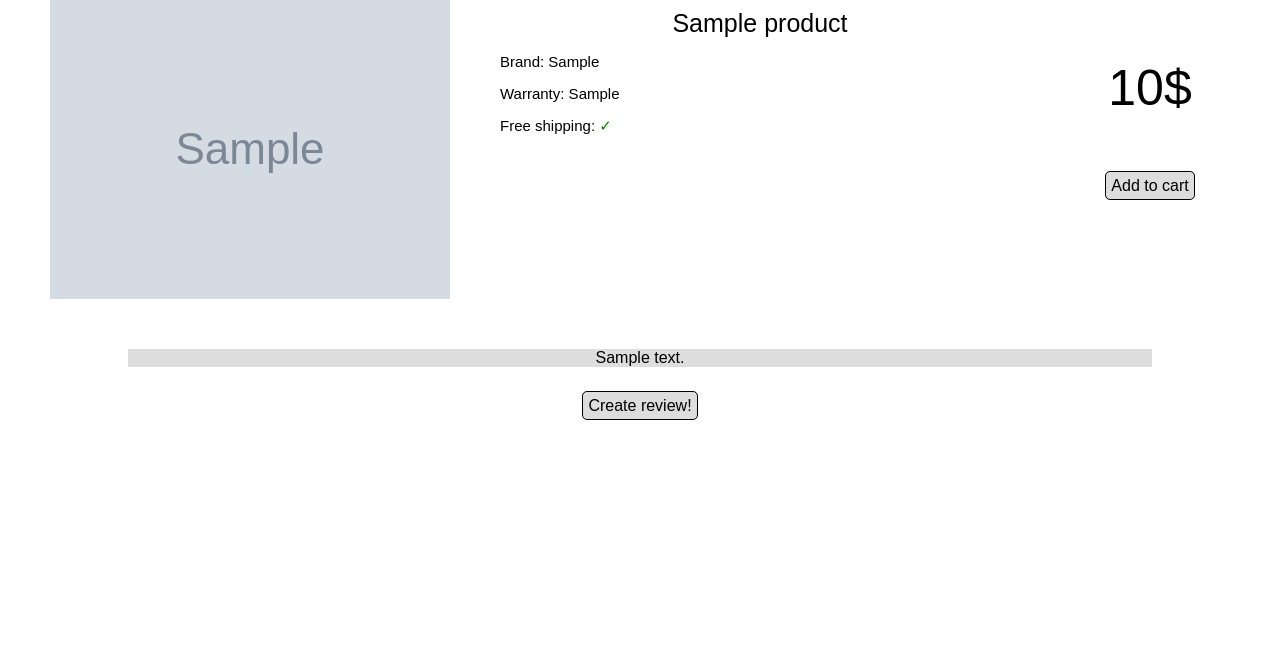
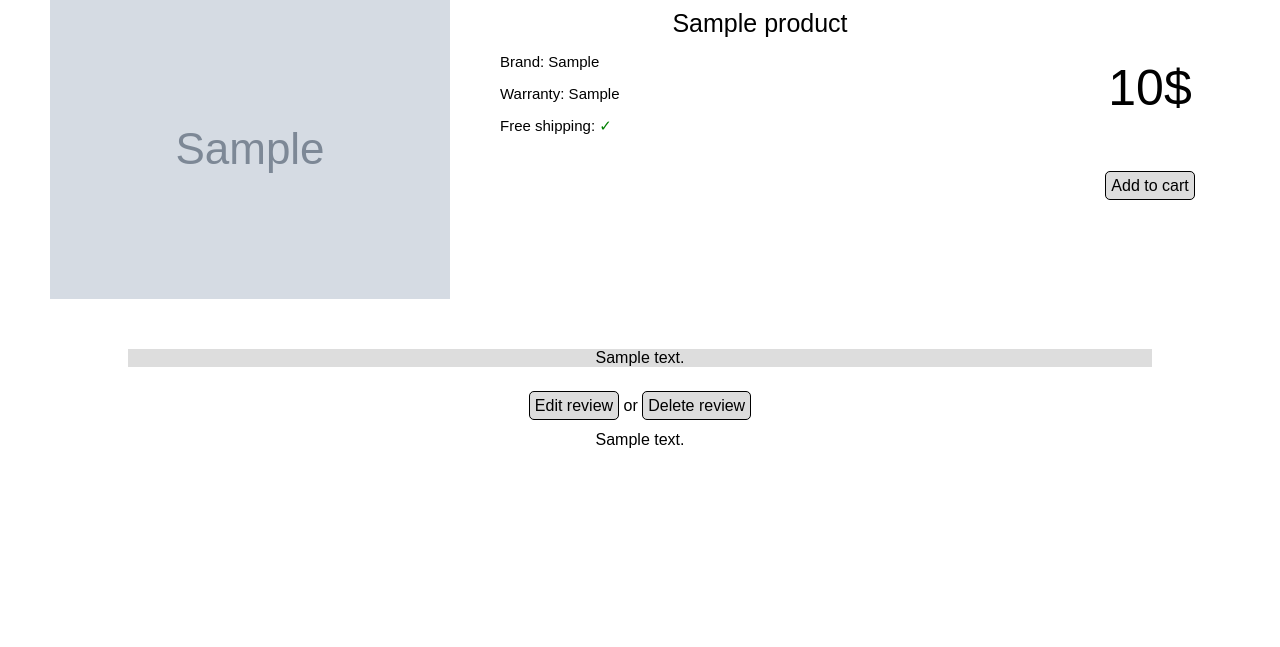
Before and after one commit to FluffyGreyWolf/Shop, a Django app: page /product-detail/1 in a window 1280 px wide. Shown: the part 157-804 px from the top of the page. Run offline with Django 3.2, Linux system fonts and the light colour scheme; a user stored in the database is signed in; tables that the repository leaves empty hold one stand-in row (values such as "Sample post"); grey boxes marked "Sample" are stand-in pictures.

Commit message:
update: reviews are now displayed on product page and can be deleted using button

```diff
--- a/shop/models.py
+++ b/shop/models.py
@@ -65,3 +65,6 @@ class Review(models.Model):
     product = models.ForeignKey(Product, on_delete=models.CASCADE, help_text="Reviewed product")
     content = models.CharField(max_length=300, help_text="Review of a product")
     rating = models.IntegerField(help_text="Rating of product")
+
+    def __str__(self):
+        return f"{self.content}"
--- a/shop/templates/product-detail.html
+++ b/shop/templates/product-detail.html
@@ -24,6 +24,15 @@
     {{ product.description|safe }}
 </div>
 <div class="product-reviews">
-    <a class="link-button" href="{% url 'create-review' product.pk %}">Create review!</a>
+    {% if user_review %}
+        <a class="link-button" href="{% url 'create-review' product.pk %}">Edit review</a>
+        or
+        <a class="link-button" href="{% url 'remove-review' product.pk %}">Delete review</a>
+    {% elif request.user.is_authenticated  %}
+        <a class="link-button" href="{% url 'create-review' product.pk %}">Create review</a>
+    {% endif %}
+    {% for review in reviews %}
+    <p>{{ review.content }}</p>
+    {% endfor %}
 </div>
 {% endblock %}
--- a/shop/urls.py
+++ b/shop/urls.py
@@ -15,4 +15,5 @@ urlpatterns = [
     path('add-to-cart-buy/<int:pk>', views.addToCartBuy, name='add-to-cart-buy'),
     path('remove-from-cart/<int:pk>', views.removeFromCart, name='remove-from-cart'),
     path('review/<int:pk>', views.createReview, name='create-review'),
+    path(r'^delete-entry/(?P<pk>\d+)/$', views.removeReview, name='remove-review'),
 ]
--- a/shop/views.py
+++ b/shop/views.py
@@ -1,9 +1,10 @@
+from typing import Reversible
 from django.shortcuts import redirect, render, get_object_or_404
 from django.core.paginator import Paginator
 from .models import Product, orderHistory, orderProduct, Order, Review
 from .utils import refCodeGenereator
 from itertools import chain
-from django.contrib.auth import get_user_model
+from django.contrib.auth import authenticate, get_user_model
 from django.contrib.auth.decorators import login_required
 from .forms import ReviewForm
 
@@ -62,7 +63,13 @@ def productPriceFilter(request):
 # View for detailed page of product
 def productDetail(request, pk):
     product = get_object_or_404(Product, pk=pk)
-    context = {'product': product}
+    if request.user.is_authenticated:
+        user = get_object_or_404(get_user_model(), username=request.user)
+        user_review = Review.objects.filter(owner=user, product=product)
+    else:
+        user_review = None
+    reviews = Review.objects.get_queryset()
+    context = {'product': product, 'user_review': user_review, 'reviews': reviews}
     return render(request, 'product-detail.html', context)
 
 # View for rednering shopping cart page
@@ -173,3 +180,12 @@ def createReview(request, pk):
 
     context = {'product': product, 'form': form, 'instance': review}
     return render(request, 'create-review.html', context)
+
+# View for removing review of product
+@login_required(login_url='/account/login/')
+def removeReview(request, pk):
+    product = get_object_or_404(Product, pk=pk)
+    user = get_object_or_404(get_user_model(), username=request.user)
+    user_review = Review.objects.filter(owner=user, product=product)
+    user_review.delete()
+    return redirect("product-detail", product.pk)
```
